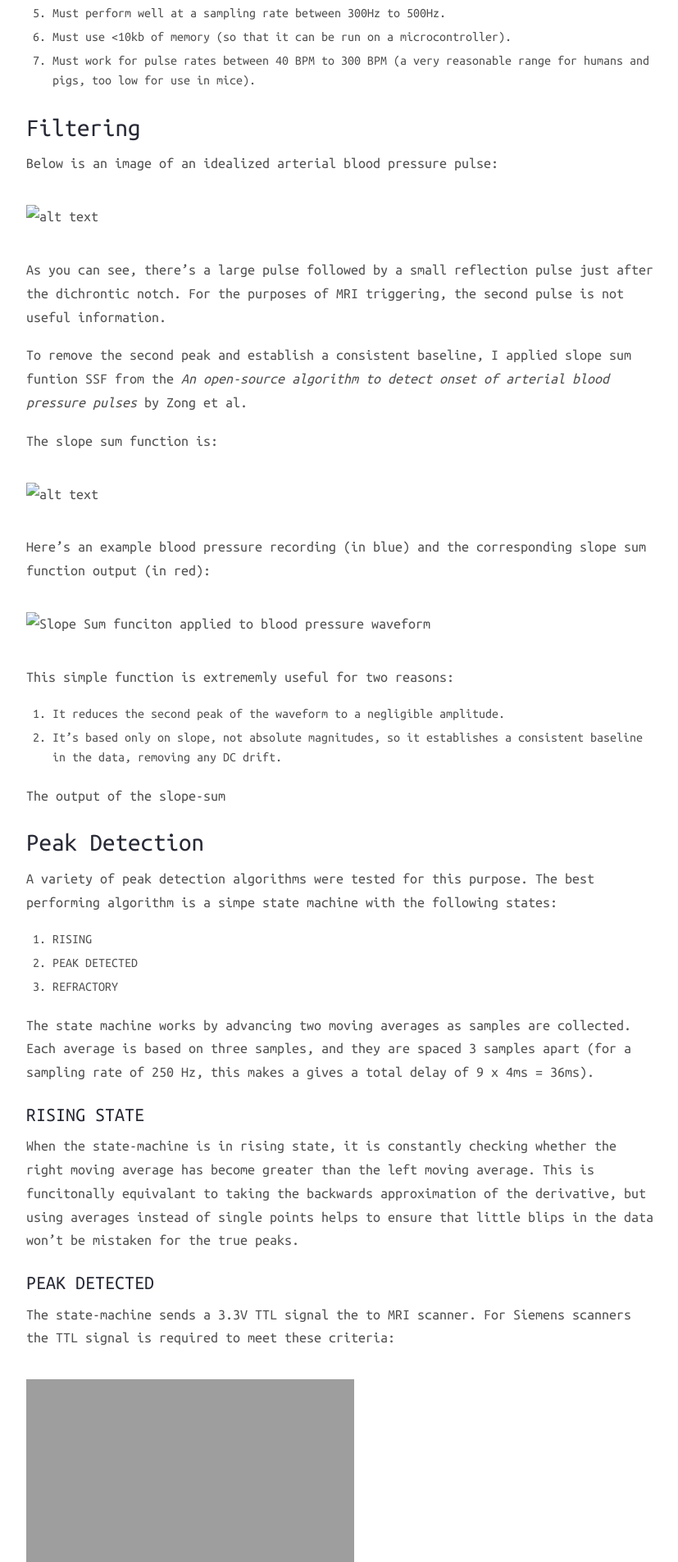
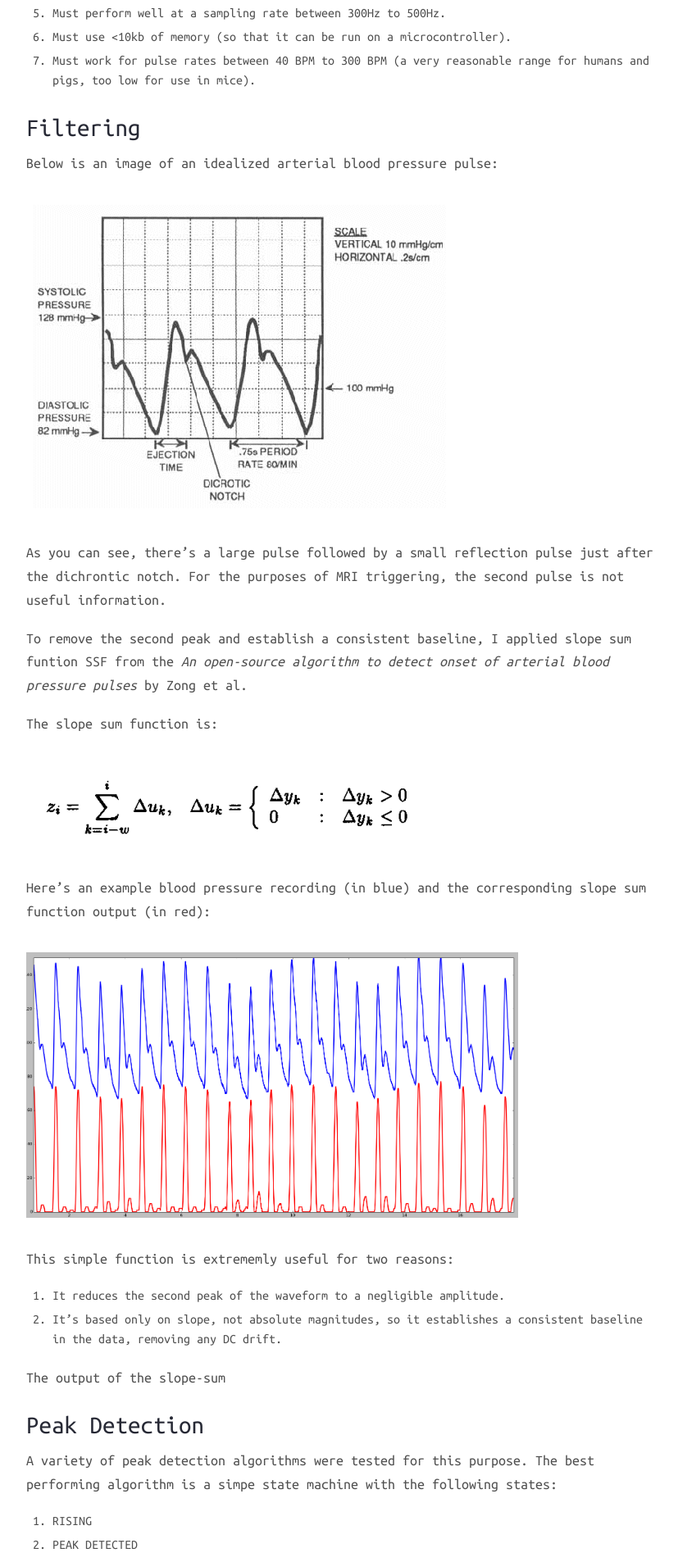
Before and after one commit to JoshBradshaw/Arterial-BP-MRI-Triggering-Unit, a Jekyll site: the page built from _posts/2015-02-15-apb-triggering.md, in a window 1280 px wide. Shown: the part 698-2604 px from the top of the page at 82% size, without its empty margins (224-1051 px from the left). Built offline with Jekyll 4.4.1, drawn with Linux system fonts in a browser that asks for light colours; nearby versions of some CDN libraries.

Commit message:
that had better be all the url problems

```diff
--- a/_posts/2015-02-15-apb-triggering.md
+++ b/_posts/2015-02-15-apb-triggering.md
@@ -22,7 +22,7 @@ The algorithm is based upon the following requirements and so forth:
 Below is an image of an idealized arterial blood pressure pulse:
 
 
-![alt text]({{'images/ideal_arterial_blood_pressure_pulse.gif' | prepend: site.baseurl | prepend: site.url }} "An arterial blood pressure pulse")
+![alt text]({{'/images/ideal_arterial_blood_pressure_pulse.gif' | prepend: site.baseurl | prepend: site.url }} "An arterial blood pressure pulse")
 
 As you can see, there's a large pulse followed by a small reflection pulse just after the dichrontic notch. For the purposes of MRI triggering, the second pulse is not useful information.
 
@@ -30,11 +30,11 @@ To remove the second peak and establish a consistent baseline, I applied slope s
 
 The slope sum function is:
 
-![alt text]({{'images/slope_sum_function.png' | prepend: site.baseurl | prepend: site.url }} "the slope sum function")
+![alt text]({{'/images/slope_sum_function.png' | prepend: site.baseurl | prepend: site.url }} "the slope sum function")
 
 Here's an example blood pressure recording (in blue) and the corresponding slope sum function output (in red):
 
-<img src="{{ 'images/ssf_demo.png' | prepend: site.baseurl | prepend: site.url }}" alt="Slope Sum funciton applied to blood pressure waveform" style="width: 600px;"/>
+<img src="{{ '/images/ssf_demo.png' | prepend: site.baseurl | prepend: site.url }}" alt="Slope Sum funciton applied to blood pressure waveform" style="width: 600px;"/>
 
 This simple function is extrememly useful for two reasons:
 
@@ -61,7 +61,7 @@ When the state-machine is in rising state, it is constantly checking whether the
 
 The state-machine sends a 3.3V TTL signal the to MRI scanner. For Siemens scanners the TTL signal is required to meet these criteria:
 
-![alt text]({{'images/siemens_external_trigger.png site.url' | prepend: site.baseurl | prepend: site.url}} "the slope sum function applied to a human arterial blood pressure waveform")
+![alt text]({{'/images/siemens_external_trigger.png site.url' | prepend: site.baseurl | prepend: site.url}} "the slope sum function applied to a human arterial blood pressure waveform")
 
 #### REFRACTORY PERIOD
 
```
Also changed, not shown: _posts/2015-02-13-adaptive-gain-adjustment.md (+2 -2 lines), _posts/2015-02-16-overview.md (+1 -1 lines), _posts/2015-02-17-pcb-design.md (+3 -3 lines).
